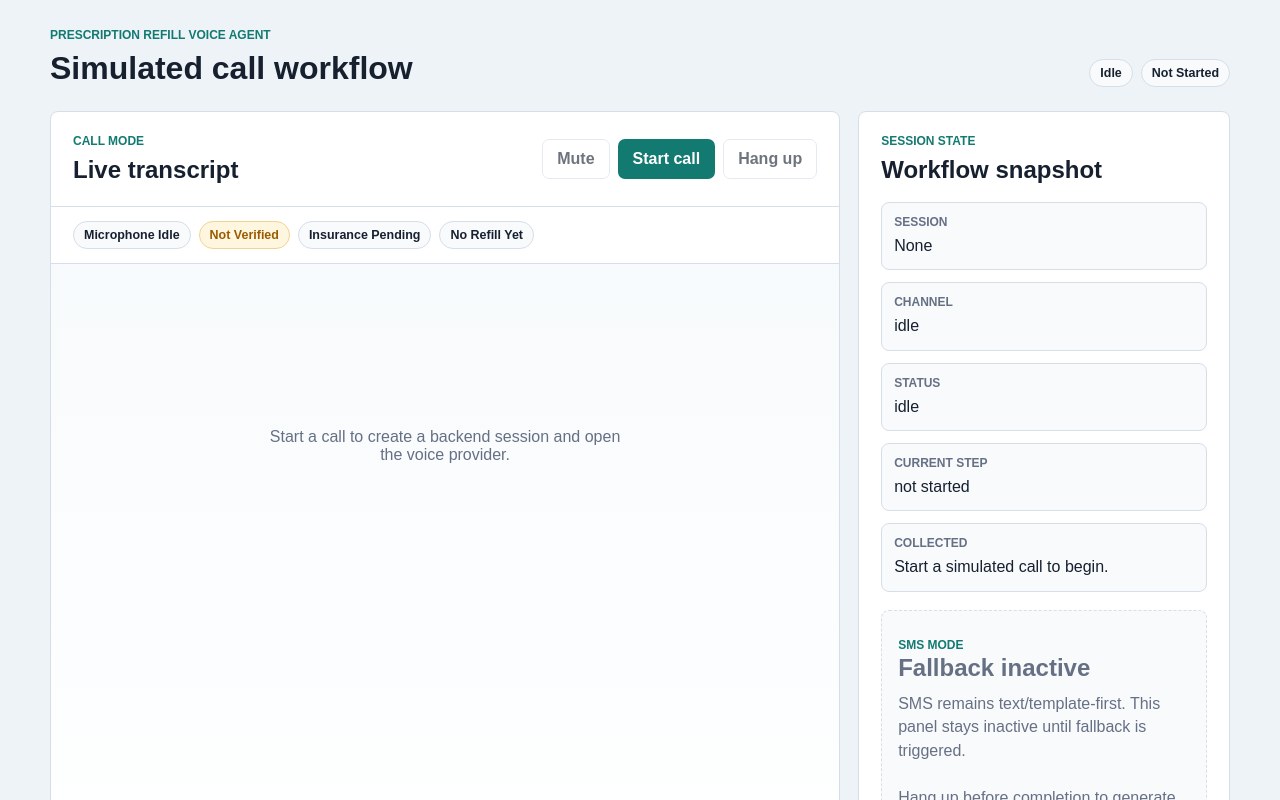
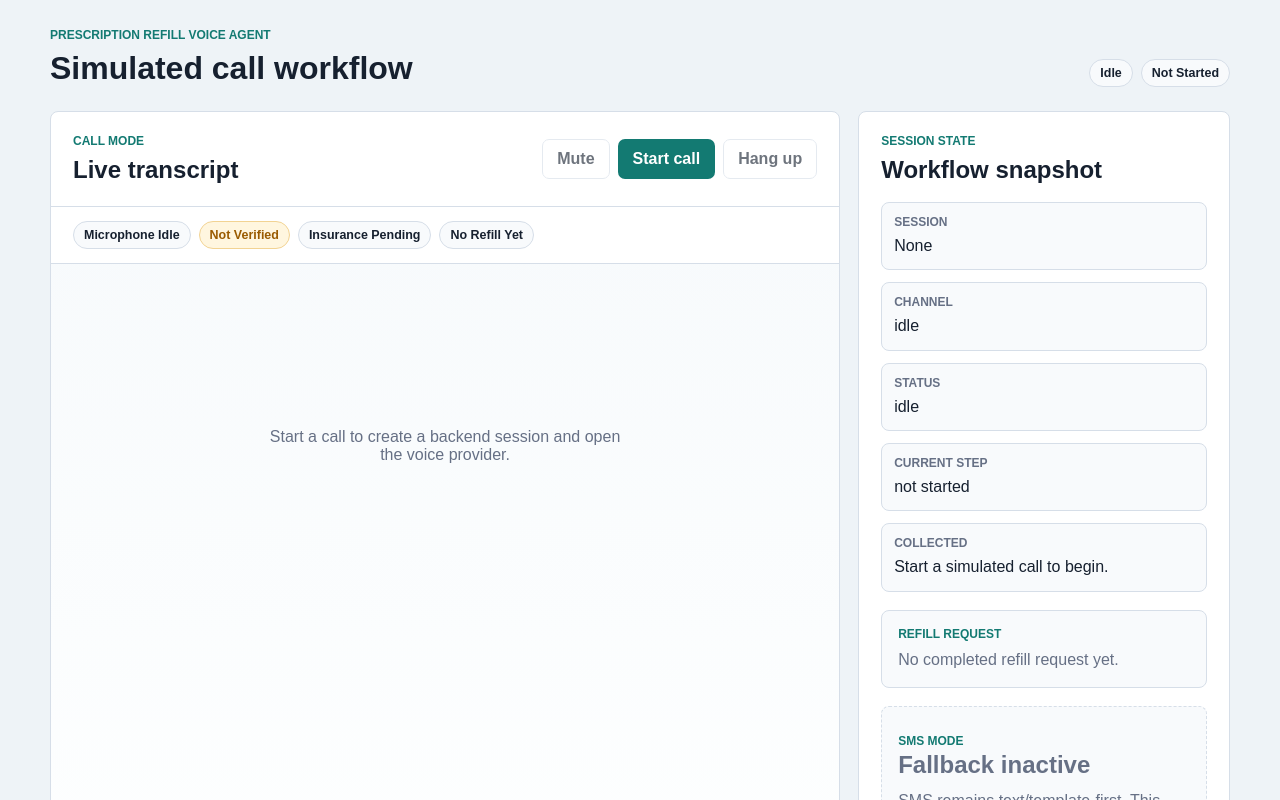
Before and after one commit to rohan-shettyy/scopehealth-agent, a Next.js app: page / in a window 1280 px wide. Shown: the top 800 px of the page. Built offline with nearby package versions, Linux system fonts and the light colour scheme.

Commit message:
feat: support sms completion after gemini voice handoff

```diff
--- a/app/globals.css
+++ b/app/globals.css
@@ -360,6 +360,43 @@ input:disabled {
   overflow-wrap: anywhere;
 }
 
+.refill-summary {
+  background: var(--surface-soft);
+  border: 1px solid var(--border);
+  border-radius: 8px;
+  margin-top: 18px;
+  padding: 16px;
+}
+
+.refill-list {
+  display: grid;
+  gap: 10px;
+  margin: 0;
+}
+
+.refill-list div {
+  display: grid;
+  gap: 4px;
+}
+
+.refill-list dt {
+  color: var(--muted);
+  font-size: 0.7rem;
+  font-weight: 700;
+  text-transform: uppercase;
+}
+
+.refill-list dd,
+.refill-empty {
+  line-height: 1.4;
+  margin: 0;
+  overflow-wrap: anywhere;
+}
+
+.refill-empty {
+  color: var(--muted);
+}
+
 .sms-panel {
   background: var(--surface-soft);
   border: 1px dashed var(--border);
--- a/app/page.tsx
+++ b/app/page.tsx
@@ -40,11 +40,26 @@ interface SessionSnapshot {
 interface TranscriptResponse {
   session: SessionSnapshot;
   messages: TranscriptMessage[];
-  refillRequest?: {
-    id: number;
-    status: string;
-  };
+  refillRequest?: RefillRequestSnapshot;
   voiceEvents?: VoiceEvent[];
+}
+
+interface RefillRequestSnapshot {
+  id: number;
+  patientId: number;
+  prescriptionId?: number;
+  pharmacyId?: number;
+  alternatePharmacy?: string;
+  insurancePolicyId?: number;
+  status: string;
+  identityVerified: boolean;
+  verifiedAt?: string;
+  insuranceVerified: boolean;
+  copayAmountCents?: number;
+  lastCompletedStep?: string;
+  nextExpectedStep?: string;
+  createdAt: string;
+  updatedAt: string;
 }
 
 interface VoiceEvent {
@@ -59,10 +74,7 @@ interface TurnResponse {
   session: SessionSnapshot;
   agentReply: string;
   isComplete: boolean;
-  refillRequest?: {
-    id: number;
-    status: string;
-  };
+  refillRequest?: RefillRequestSnapshot;
   voiceEvents?: VoiceEvent[];
 }
 
@@ -267,6 +279,10 @@ export default function Home() {
       setSession(data.session);
       setRefillRequest(data.refillRequest);
       await refreshSession(data.session.id, { quiet: true });
+      if (data.session.state.status === "completed") {
+        setCallStatus("ended");
+        setAudioNotice("Refill completed by SMS");
+      }
     } catch (caughtError) {
       setError(formatError(caughtError));
     }
@@ -705,6 +721,55 @@ export default function Home() {
             </div>
           </dl>
 
+          <section className="refill-summary" aria-label="Completed refill request">
+            <p className="panel-kicker">Refill request</p>
+            {refillRequest ? (
+              <dl className="refill-list">
+                <div>
+                  <dt>ID</dt>
+                  <dd>#{refillRequest.id}</dd>
+                </div>
+                <div>
+                  <dt>Status</dt>
+                  <dd>{refillRequest.status.toLowerCase()}</dd>
+                </div>
+                <div>
+                  <dt>Prescription</dt>
+                  <dd>
+                    {session?.state.selectedMedication
+                      ? `${session.state.selectedMedication.medicationName} ${session.state.selectedMedication.strength}`
+                      : refillRequest.prescriptionId
+                        ? `Prescription #${refillRequest.prescriptionId}`
+                        : "Not recorded"}
+                  </dd>
+                </div>
+                <div>
+                  <dt>Pharmacy</dt>
+                  <dd>
+                    {session?.state.selectedPharmacy
+                      ? formatPharmacy(session.state.selectedPharmacy)
+                      : refillRequest.alternatePharmacy ??
+                        (refillRequest.pharmacyId
+                          ? `Pharmacy #${refillRequest.pharmacyId}`
+                          : "Not recorded")}
+                  </dd>
+                </div>
+                <div>
+                  <dt>Copay</dt>
+                  <dd>
+                    {refillRequest.copayAmountCents !== undefined
+                      ? formatCurrency(refillRequest.copayAmountCents)
+                      : "Not recorded"}
+                  </dd>
+                </div>
+              </dl>
+            ) : (
+              <p className="refill-empty">
+                No completed refill request yet.
+              </p>
+            )}
+          </section>
+
           <div className="sms-panel">
             <div>
               <p className="panel-kicker">SMS mode</p>
@@ -844,6 +909,19 @@ function getSmsThreadMessages(
   );
 }
 
+function formatPharmacy(pharmacy: {
+  name: string;
+  addressLine1?: string;
+}) {
+  return pharmacy.addressLine1
+    ? `${pharmacy.name}, ${pharmacy.addressLine1}`
+    : pharmacy.name;
+}
+
+function formatCurrency(amountCents: number) {
+  return `$${(amountCents / 100).toFixed(2).replace(/\.00$/, "")}`;
+}
+
 function formatError(error: unknown) {
   return error instanceof Error ? error.message : "Unexpected error";
 }
```
